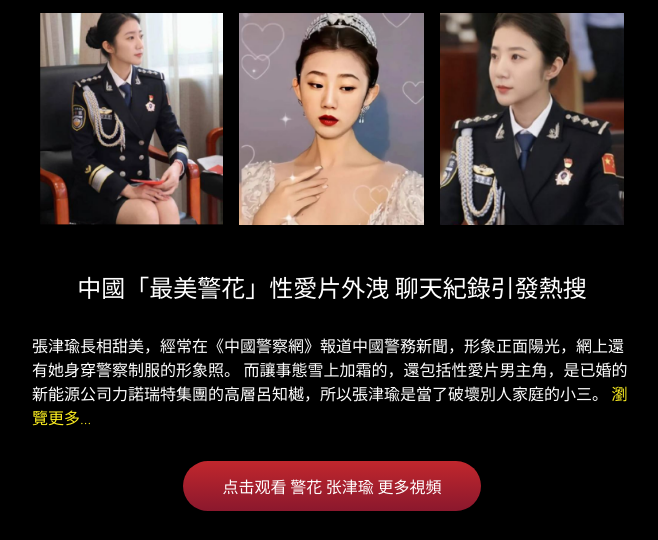
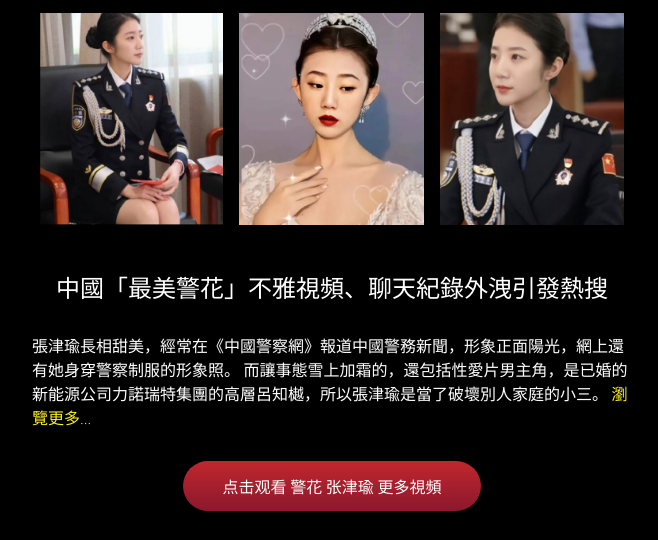
Before and after one commit to celestinerry/one-page-advertise, a plain HTML site: page index.html in a window 1280 px wide. Shown: the part 194-734 px from the top of the page, without its empty margins (308-966 px from the left). Drawn offline with Linux system fonts and the light colour scheme.

Commit message:
update index

```diff
--- a/index.html
+++ b/index.html
@@ -3,7 +3,7 @@
 <head lang="en">
     <meta charset="utf-8">
     <meta name="viewport"  content="width=device-width,height=device-height,initial-scale=1,maximum-scale=1,user-scalable=no,viewport-fit=cover">
-    <title>中國「最美警花」性愛片外洩 不雅片聊天紀錄外洩引發熱搜</title>
+    <title>中國「最美警花」不雅視頻、聊天紀錄外洩引發熱搜</title>
     <!-- Bootstrap CSS -->
     <link rel="stylesheet" href="css/bootstrap4.6.2.css">
     <link href="css/common.css" rel="stylesheet" type="text/css">
@@ -35,7 +35,7 @@
       <div class="flex">
         <h1 class="tit">
           <a target="_black" href="https://emhls.com/2023/05/08/%e5%bc%a0%e6%b4%a5%e7%91%9c-%e8%ad%a6%e8%8a%b1%e4%b8%83%e6%ae%b5%e4%b8%8d%e9%9b%85%e8%a7%86%e9%a2%91%e6%b5%81%e5%87%ba%e5%90%83%e7%93%9c%ef%bc%81%e6%9b%b4%e5%a4%9a%e7%b2%be%e9%87%86%e5%89%8d%e5%be%80/" class="a2">
-            中國「最美警花」性愛片外洩 聊天紀錄引發熱搜
+            中國「最美警花」不雅視頻、聊天紀錄外洩引發熱搜
           </a>
         </h1>
       </div>
```
